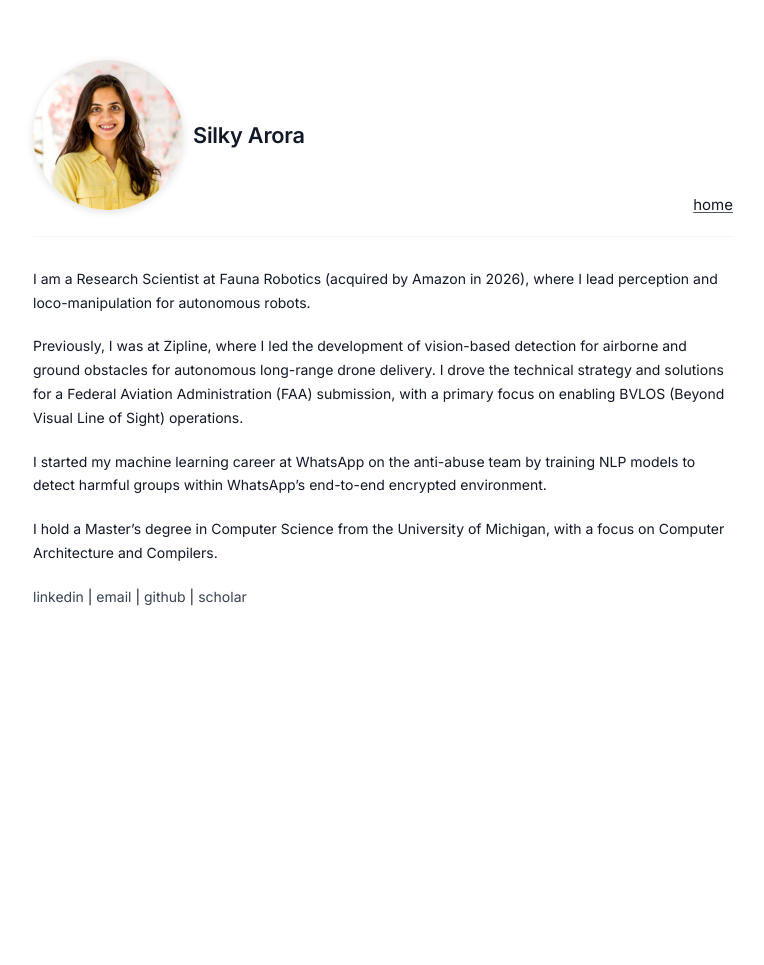
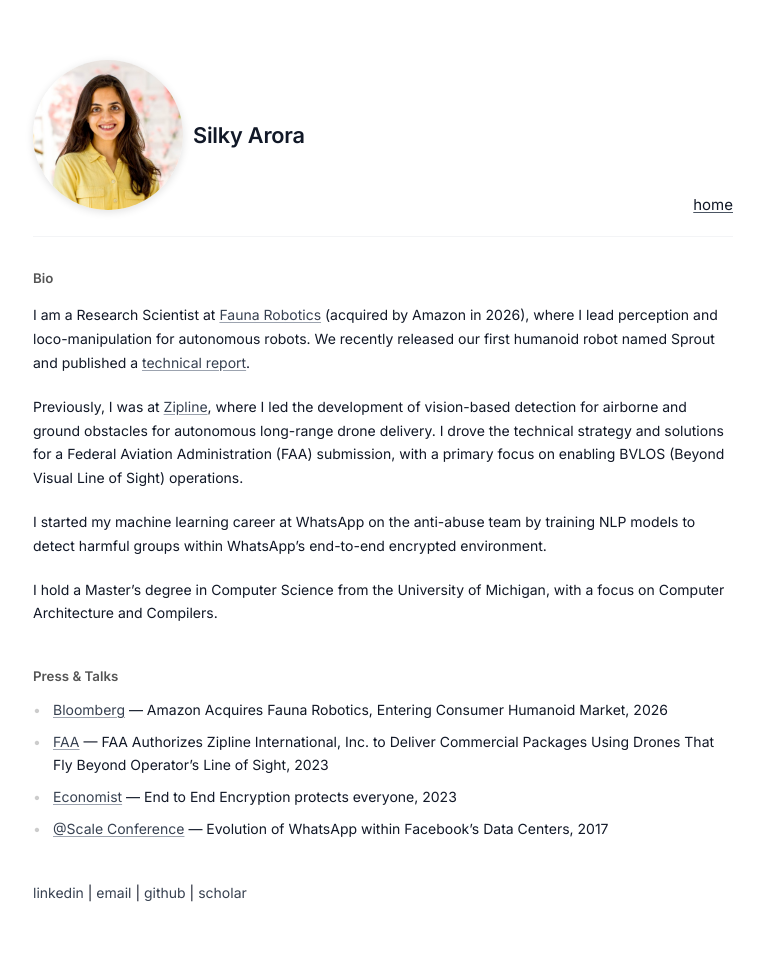
Before and after one commit to silkyar/silkyar.github.io, a Jekyll site: the page built from index.md, in a window 1280 px wide. Shown: the whole page, without its empty margins (257-1021 px from the left). Built offline with Jekyll 4.4.1, drawn with Linux system fonts in a browser that asks for light colours; before the commit the page ends 900 px from its top, so only the background shows below that.

Commit message:
Add Press & Talks section to home page
Adds a new media section linking to Bloomberg, FAA, Economist, and @Scale
coverage, plus supporting .media CSS. Bumps the stylesheet cache-busting
query param so visitors pick up the new styles.

Co-Authored-By: Claude Opus 4.6 (1M context) <noreply@anthropic.com>

```diff
--- a/_layouts/home.html
+++ b/_layouts/home.html
@@ -3,7 +3,7 @@
 <head>
   <meta charset="utf-8">
   <meta name="viewport" content="width=device-width, initial-scale=1">
-  <link rel="stylesheet" href="{{ '/assets/css/main.css' | relative_url }}?v=5">
+  <link rel="stylesheet" href="{{ '/assets/css/main.css' | relative_url }}?v=8">
   <title>{{ site.title }}</title>
 
   {% seo %}
--- a/assets/css/main.css
+++ b/assets/css/main.css
@@ -79,6 +79,14 @@ h1 a:hover {
 
 h2 {
   font-size: 1.1em;
+  font-weight: 600;
+  margin-top: 0;
+  margin-bottom: 10px;
+  color: #555;
+}
+
+h3 {
+  font-size: 0.95em;
   font-weight: 600;
   margin-top: 0;
   margin-bottom: 10px;
@@ -278,3 +286,29 @@ ol li {
   text-decoration-color: var(--underline-dark) !important;
   text-underline-offset: 2px;
 }
+
+/* Press & Talks section */
+.media {
+  margin: 40px 0;
+}
+
+.media h3 {
+  margin-bottom: 8px;
+}
+
+.media ul {
+  margin-top: 10px;
+}
+
+/* Hanging indent: wrapped lines align with the first character of text,
+   not with the bullet. */
+.media ul li {
+  position: relative;
+  padding-left: 20px;
+}
+
+.media ul li:before {
+  position: absolute;
+  left: 0;
+  margin-right: 0;
+}
--- a/index.md
+++ b/index.md
@@ -3,15 +3,27 @@ layout: home
 title: Home
 ---
 
+### Bio
 
-I am a Research Scientist at Fauna Robotics (acquired by Amazon in 2026), where I lead perception and loco-manipulation for autonomous robots.
+I am a Research Scientist at [Fauna Robotics](https://faunarobotics.com/) (acquired by Amazon in 2026), where I lead perception and loco-manipulation for autonomous robots. We recently released our first humanoid robot named Sprout and published a [technical report](https://arxiv.org/abs/2601.18963).
 
-Previously, I was at Zipline, where I led the development of vision-based detection for airborne and ground obstacles for autonomous long-range drone delivery. I drove the technical strategy and solutions for a Federal Aviation Administration (FAA) submission, with a primary focus on enabling BVLOS (Beyond Visual Line of Sight) operations.
+Previously, I was at [Zipline](https://www.zipline.com/), where I led the development of vision-based detection for airborne and ground obstacles for autonomous long-range drone delivery. I drove the technical strategy and solutions for a Federal Aviation Administration (FAA) submission, with a primary focus on enabling BVLOS (Beyond Visual Line of Sight) operations.
 
 I started my machine learning career at WhatsApp on the anti-abuse team by training NLP models to detect harmful groups within WhatsApp’s end-to-end encrypted environment.
 
 I hold a Master’s degree in Computer Science from the University of Michigan, with a focus on Computer Architecture and Compilers.
 
+<div class="media" markdown="1">
+
+### Press & Talks
+
+- [Bloomberg](https://www.bloomberg.com/news/articles/2026-03-24/amazon-acquires-fauna-robotics-entering-consumer-humanoid-market?srnd=undefined) — Amazon Acquires Fauna Robotics, Entering Consumer Humanoid Market, 2026
+- [FAA](https://www.faa.gov/newsroom/faa-authorizes-zipline-deliver-commercial-packages-beyond-line-sight) — FAA Authorizes Zipline International, Inc. to Deliver Commercial Packages Using Drones That Fly Beyond Operator's Line of Sight, 2023
+- [Economist](https://www.economist.com/by-invitation/2023/12/06/end-to-end-encryption-protects-everyone-says-the-head-of-whatsapp) — End to End Encryption protects everyone, 2023
+- [@Scale Conference](https://atscaleconference.com/videos/evolution-of-whatsapp-within-facebooks-data-centers/) — Evolution of WhatsApp within Facebook's Data Centers, 2017
+
+</div>
+
 <div class="social-links" markdown="1">
 [linkedin](https://linkedin.com/in/silkyar) \| [email](mailto:silkyarora.2188@gmail.com) \| [github](https://github.com/silkyar) \| [scholar](https://scholar.google.com/citations?hl=en&user=OU0ViZMAAAAJ)
 </div>
```
